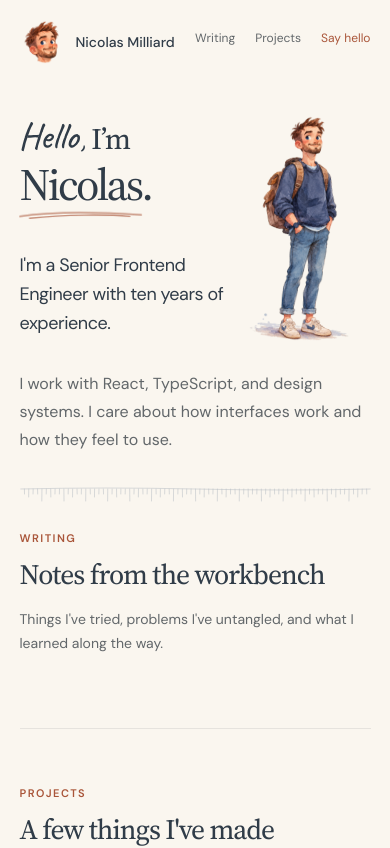
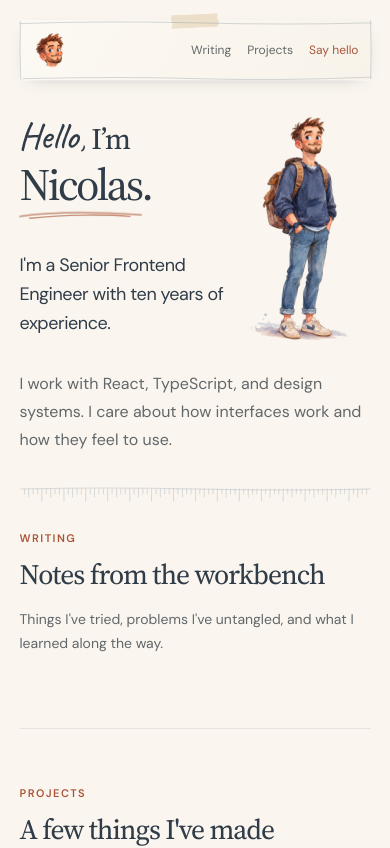
Before and after one commit to NicolasMilliard/portfolio, a React (Vite) app: page / in a window 390 px wide. Shown: the top 848 px of the page. Built offline with nearby package versions, Linux system fonts and the light colour scheme.

Commit message:
refactor(home): update header style

```diff
--- a/src/components/Header.tsx
+++ b/src/components/Header.tsx
@@ -5,10 +5,42 @@ import type { Profile } from '../data/portfolio';
 
 export const Header = ({ profile }: { profile: Profile }) => {
   return (
+    <header className="site-header">
+      <svg
+        className="site-header-outline"
+        viewBox="0 0 1000 80"
+        preserveAspectRatio="none"
+        fill="none"
+        stroke="currentColor"
+        strokeWidth="0.85"
+        strokeLinecap="round"
+        aria-hidden="true"
+        focusable="false"
+      >
+        <path d="M4 3Q2 37 5 78" vectorEffect="non-scaling-stroke" />
+        <path d="M2 6Q240 2 501 5T998 5" vectorEffect="non-scaling-stroke" />
+        <path d="M996 2Q999 39 996 77" vectorEffect="non-scaling-stroke" />
+        <path
+          d="M12 77Q290 74 510 77T999 75"
+          vectorEffect="non-scaling-stroke"
+        />
+      </svg>
       <div className="site-nav">
         <Link
           className="site-identity"
           to="/"
+          onClick={(event) => {
+            if (
+              event.button !== 0 ||
+              event.metaKey ||
+              event.ctrlKey ||
+              event.shiftKey ||
+              event.altKey
+            )
+              return;
+            // Bypass section restoration; CSS handles smooth and reduced motion scrolling.
+            window.scrollTo({ top: 0, behavior: 'auto' });
+          }}
           aria-label={`${profile.name}, home`}
         >
           <img
@@ -38,5 +70,6 @@ export const Header = ({ profile }: { profile: Profile }) => {
           </a>
         </nav>
       </div>
+    </header>
   );
 };
--- a/src/components/HomePage.tsx
+++ b/src/components/HomePage.tsx
@@ -1,7 +1,9 @@
 import { useRef } from 'react';
 import { useSketchbook } from '../hooks/useSketchbook';
+import { profile } from '../data/portfolio';
 
 import { Connect } from './Connect';
+import { Header } from './Header';
 import { Introduction } from './Introduction';
 import { Projects } from './Projects';
 import { Writing } from './Writing';
@@ -14,6 +16,7 @@ export function HomePage() {
 
   return (
     <div className="page home-page" ref={rootRef}>
+      <Header profile={profile} />
       <Introduction />
       <main id="main-content" className="home-main">
         <Writing />
--- a/src/components/Introduction.tsx
+++ b/src/components/Introduction.tsx
@@ -1,11 +1,7 @@
-import { profile } from '../data/portfolio';
-
 import { Greeting } from './Greeting';
-import { Header } from './Header';
 
 export const Introduction = () => (
-  <header className="introduction">
-    <Header profile={profile} />
+  <div className="introduction">
     <div className="introduction-body">
       <div className="introduction-copy">
         <Greeting />
@@ -29,5 +25,5 @@ export const Introduction = () => (
         />
       </figure>
     </div>
-  </header>
+  </div>
 );
--- a/src/styles/home.css
+++ b/src/styles/home.css
@@ -8,6 +8,7 @@
 
 .home-page {
   --home-width: 60rem;
+  --header-offset: 6.5rem;
   --font-handwritten: 'Caveat', 'Bradley Hand', cursive;
   display: flow-root;
   max-width: calc(var(--home-width) + 2 * var(--space-page-x));
@@ -33,8 +34,55 @@
   display: block;
   width: 100%;
   max-width: none;
+  margin-top: 0;
+  margin-inline: auto;
+}
+
+.site-header {
+  position: sticky;
+  z-index: 20;
+  top: 1rem;
+  width: 100%;
   margin-top: 2.5rem;
   margin-inline: auto;
+  padding: 0.5rem 1.25rem;
+  border-radius: 3px 5px 2px 4px;
+  background: linear-gradient(120deg, #fffdf870, #f5eddf55), var(--background);
+  box-shadow:
+    0 5px 18px -10px color-mix(in oklab, var(--foreground), transparent 62%),
+    0 1px 0 #fffdf8;
+}
+
+.site-header::before {
+  content: '';
+  position: absolute;
+  top: -0.375rem;
+  left: calc(50% - 1.5rem);
+  width: 3rem;
+  height: 0.875rem;
+  background: #d8bd9766;
+  clip-path: polygon(
+    2% 0,
+    98% 4%,
+    96% 36%,
+    100% 62%,
+    97% 100%,
+    0 96%,
+    3% 65%,
+    0 32%
+  );
+  transform: rotate(-3deg);
+  pointer-events: none;
+}
+
+.site-header-outline {
+  position: absolute;
+  inset: -1px;
+  width: calc(100% + 2px);
+  height: calc(100% + 2px);
+  color: var(--ink-blue);
+  opacity: 0.25;
+  pointer-events: none;
 }
 
 .site-nav,
@@ -45,11 +93,13 @@
 }
 
 .site-nav {
+  position: relative;
   justify-content: space-between;
   gap: 2rem;
 }
 
 .site-identity {
+  min-height: 2.75rem;
   gap: 0.75rem;
   color: var(--foreground);
   font-size: 0.9375rem;
@@ -73,6 +123,9 @@
 
 .site-nav nav a {
   position: relative;
+  display: inline-flex;
+  align-items: center;
+  min-height: 2.75rem;
   padding-block: 0.625rem;
   font-size: 0.8125rem;
   text-decoration: none;
@@ -127,7 +180,7 @@
   grid-template-columns: minmax(0, 1fr) 17.5rem;
   align-items: center;
   gap: 3rem;
-  padding-block: 4.5rem 3.5rem;
+  padding-block: 3.5rem;
 }
 
 .home-page .eyebrow {
@@ -237,7 +290,7 @@
   width: 100%;
   max-width: none;
   margin-inline: auto;
-  scroll-margin-top: 2rem;
+  scroll-margin-top: var(--header-offset);
 }
 
 .home-section {
@@ -708,7 +761,7 @@
   .home-page .introduction-body {
     grid-template-columns: minmax(0, 1fr) 13rem;
     gap: 1rem;
-    padding-block: 3.5rem;
+    padding-block: 2.5rem 3.5rem;
   }
 
   .home-section,
@@ -727,22 +780,35 @@
 }
 
 @media (max-width: 40rem) {
-  .home-page .introduction {
+  .home-page {
+    --header-offset: 6rem;
+  }
+
+  .site-header {
+    top: 0.75rem;
     margin-top: 1.25rem;
+    padding-inline: 0.75rem;
   }
 
   .site-nav {
-    align-items: flex-start;
-    flex-wrap: wrap;
-    gap: 0.75rem 1rem;
+    gap: 0.75rem;
   }
 
   .site-identity {
     font-size: 0.875rem;
   }
 
+  .site-identity > span {
+    display: none;
+  }
+
+  .home-page .introduction-logo {
+    width: 2.25rem;
+    height: 2.25rem;
+  }
+
   .site-nav nav {
-    gap: 1.25rem;
+    gap: 1rem;
   }
 
   .site-nav nav a {
@@ -756,7 +822,7 @@
       'lead portrait'
       'description description';
     gap: 0 0.75rem;
-    padding-block: 3rem 2rem;
+    padding-block: 2rem;
   }
 
   .introduction-copy {
```
Lines whose indentation alone changed are shown as unchanged.
